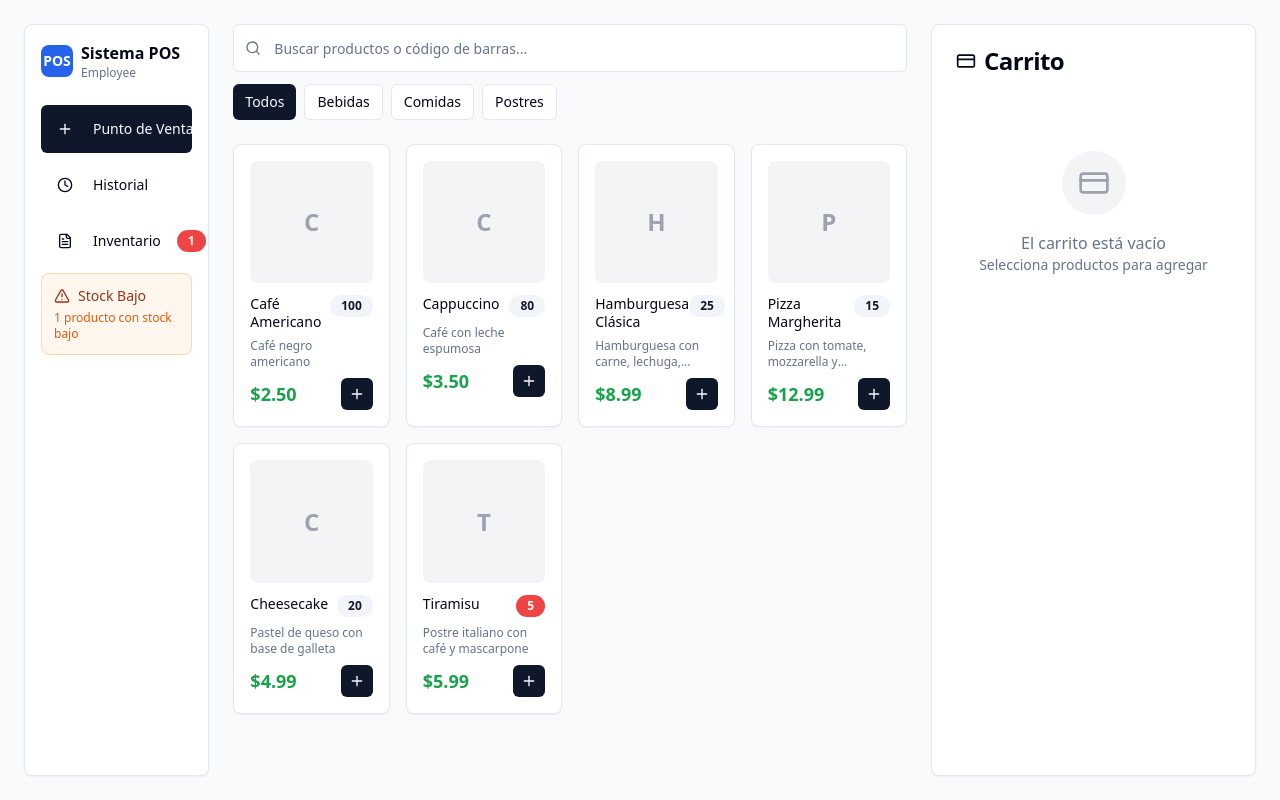
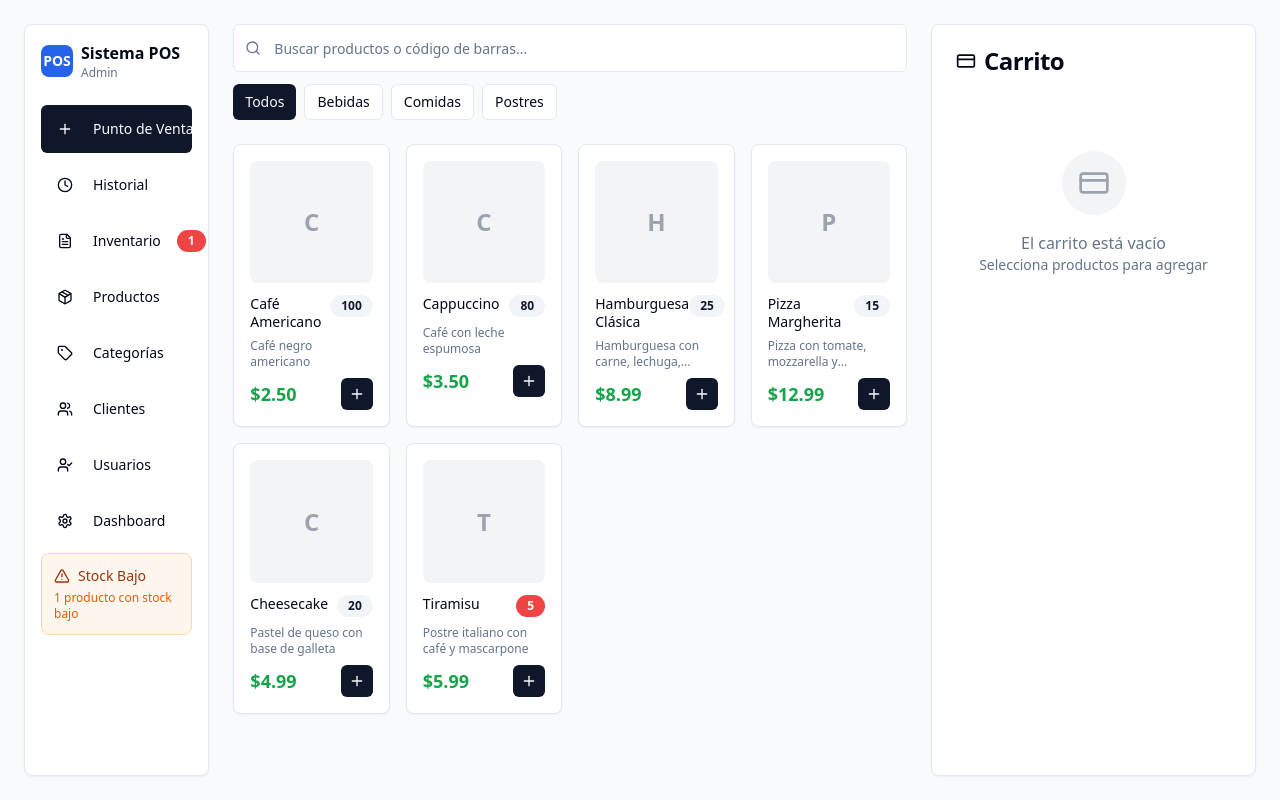
Before and after one commit to jahanbarraza/click-n-sell-pos, a React (Vite) app: page / in a window 1280 px wide. Built offline with nearby package versions, Linux system fonts and the light colour scheme.

Commit message:
Fix: Show modules in the UI
The new modules were added to the navigation menu, but they were not visible in the UI. This commit fixes the issue.

```diff
--- a/src/contexts/POSContext.tsx
+++ b/src/contexts/POSContext.tsx
@@ -1,4 +1,3 @@
-
 import React, { createContext, useContext, useState, useCallback } from 'react';
 import { Product, CartItem, Sale, UserRole } from '@/types/pos';
 
@@ -94,7 +93,7 @@ export const POSProvider = ({ children }: { children: React.ReactNode }) => {
   const [products, setProducts] = useState<Product[]>(initialProducts);
   const [cart, setCart] = useState<CartItem[]>([]);
   const [sales, setSales] = useState<Sale[]>([]);
-  const [userRole, setUserRole] = useState<UserRole>('employee');
+  const [userRole, setUserRole] = useState<UserRole>('admin'); // Changed from 'employee' to 'admin'
 
   const addProduct = useCallback((newProduct: Omit<Product, 'id'>) => {
     const product: Product = {
```
